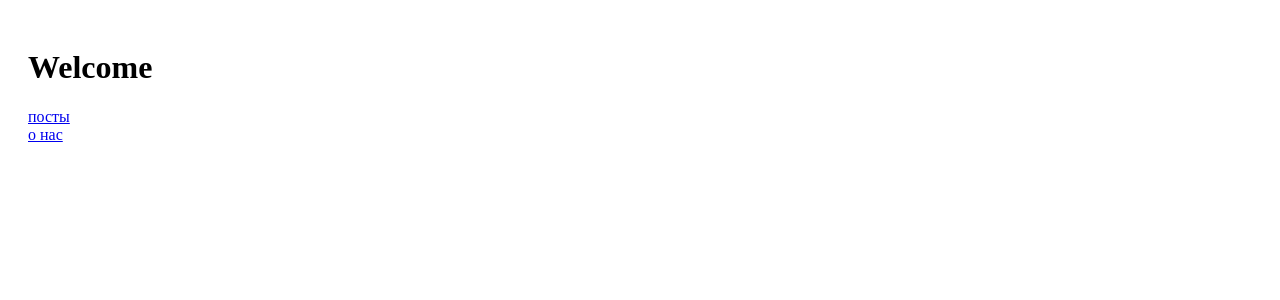
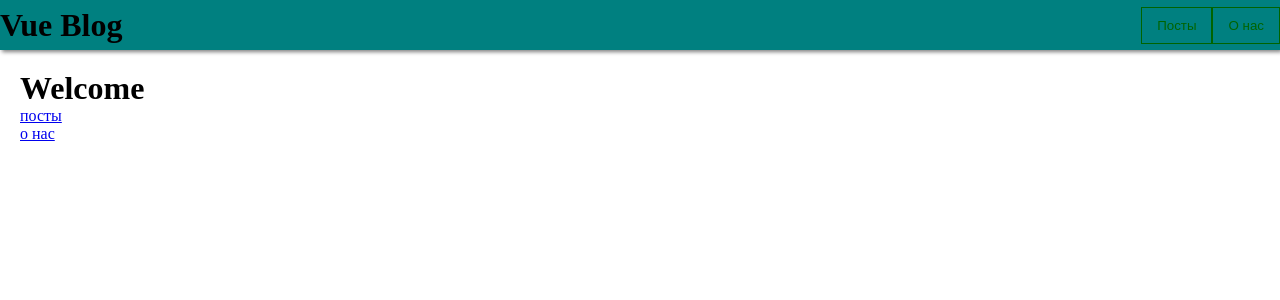
Before and after one commit to wyomingIncidentGuy/ulbi, a Vue app: page / in a window 1280 px wide. Shown: the top 300 px of the page. Built offline with nearby package versions, Linux system fonts and the light colour scheme.

Commit message:
created navbar

```diff
--- a/src/App.vue
+++ b/src/App.vue
@@ -1,4 +1,5 @@
 <template lang="">
+  <navBar />
   <div class = "app">
     <router-view></router-view>
   </div>
@@ -12,7 +13,7 @@ export default {
 
 </script>
 
-<style scoped>
+<style>
   * {
       margin: 0;
       padding: 0;
--- a/src/components/UI/index.js
+++ b/src/components/UI/index.js
@@ -2,10 +2,12 @@ import myButton from './myButton.vue';
 import myInput from './myInput.vue';
 import myDialog from './myDialog.vue';
 import mySelect from './mySelect.vue';
+import navBar from './navBar.vue';
 
 export default [
     myButton,
     myInput,
     myDialog,
-    mySelect
+    mySelect,
+    navBar
 ];
--- a/src/components/UI/myButton.vue
+++ b/src/components/UI/myButton.vue
@@ -17,5 +17,6 @@
     background: none;
     color:darkgreen;
     border: 1px solid darkgreen;
+    cursor:pointer;
   }
 </style>
--- /dev/null
+++ b/src/components/UI/navBar.vue
@@ -0,0 +1,26 @@
+<template>
+    <div class = "navbar">
+        <h1>Vue Blog</h1>
+        <div class="navbar__btns">
+            <myButton @click="$router.push('/posts')">Посты</myButton>
+            <myButton @click = "$router.push('/about')">О нас</myButton>
+        </div>
+    </div>
+</template>
+
+<script>
+export default {
+    name:'navBar'
+}
+</script>
+
+<style scoped>
+    .navbar{
+        height: 50px;
+        background-color: teal;
+        box-shadow: 2px 2px 4px gray;
+        display:flex;
+        align-items: center;
+        justify-content: space-between;
+    }
+</style>
```
